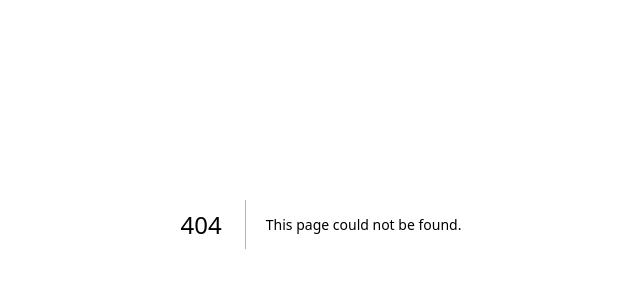
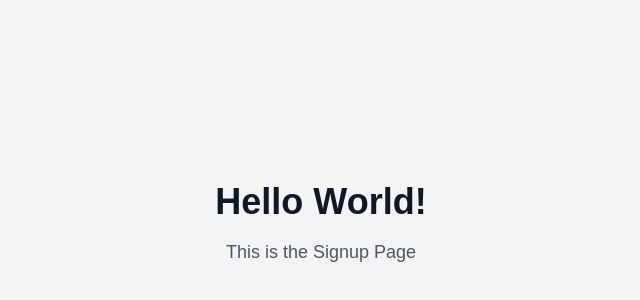
Before and after one commit to reeyank/hall-of-us, a Next.js app: page /signup in a window 1280 px wide. Before the commit this address had no page. Shown: the part 176-476 px from the top of the page, without its empty margins (319-959 px from the left). Built offline with nearby package versions, Linux system fonts and the light colour scheme.

Commit message:
Add Login and Signup page stubs

```diff
--- /dev/null
+++ b/app/login/page.js
@@ -0,0 +1,14 @@
+export default function LoginPage() {
+  return (
+    <div className="min-h-screen flex items-center justify-center bg-gray-100">
+      <div className="text-center">
+        <h1 className="text-4xl font-bold text-gray-900 mb-4">
+          Hello World!
+        </h1>
+        <p className="text-lg text-gray-600">
+          This is the Login Page
+        </p>
+      </div>
+    </div>
+  );
+}
--- /dev/null
+++ b/app/signup/page.js
@@ -0,0 +1,14 @@
+export default function SignupPage() {
+  return (
+    <div className="min-h-screen flex items-center justify-center bg-gray-100">
+      <div className="text-center">
+        <h1 className="text-4xl font-bold text-gray-900 mb-4">
+          Hello World!
+        </h1>
+        <p className="text-lg text-gray-600">
+          This is the Signup Page
+        </p>
+      </div>
+    </div>
+  );
+}
```
